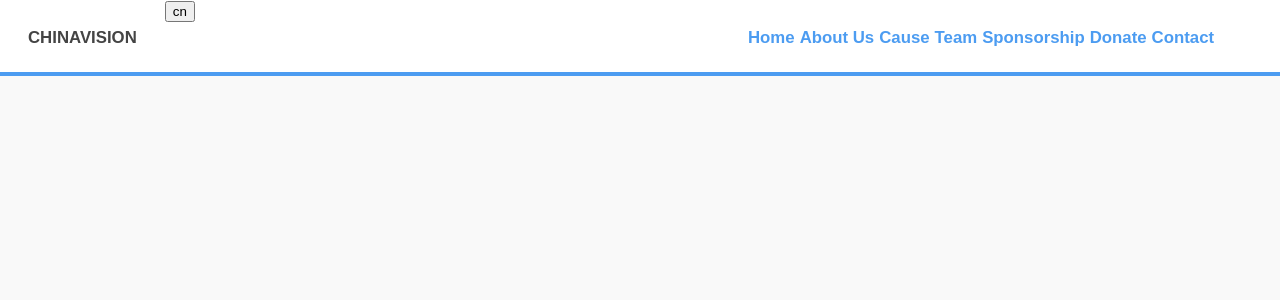
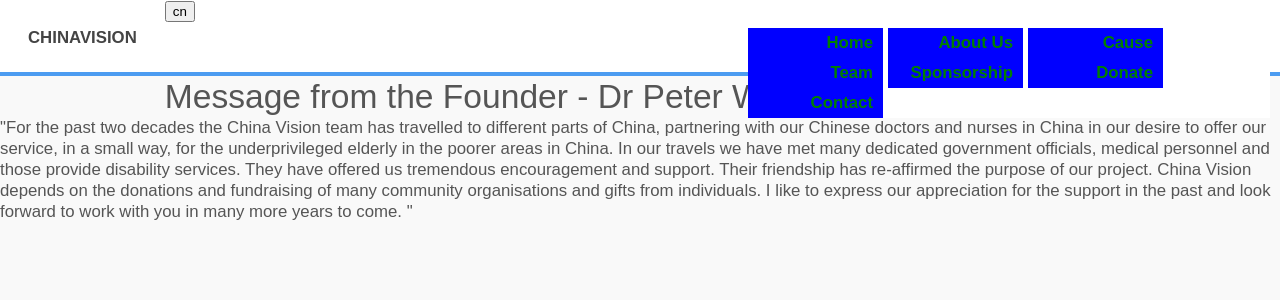
Before and after one commit to zakmyster/chinavision, an Angular app: page /home in a window 1280 px wide. Shown: the top 300 px of the page. Built offline with nearby package versions, Linux system fonts and the light colour scheme.

Commit message:
add logic to close side nav when nav item is clicked

```diff
--- a/src/app/workspace/components/workspace-top-nav/workspace-top-nav.component.html
+++ b/src/app/workspace/components/workspace-top-nav/workspace-top-nav.component.html
@@ -5,7 +5,7 @@
     <a (click)="_showSideBar = !_showSideBar" id="menu-icon" ></a>
     <ul [class.show-sidebar]="!_showSideBar">
       <li *ngFor="let nav of _navBarLngLabels">
-        <a routerLink="/{{nav.route}}">{{nav[_currLanguageLabel]}}</a>
+        <a routerLink="/{{nav.route}}" (click)="closeNavMenu()" >{{nav[_currLanguageLabel]}}</a>
       </li>
     </ul>
   </nav>
--- a/src/app/workspace/components/workspace-top-nav/workspace-top-nav.component.sass
+++ b/src/app/workspace/components/workspace-top-nav/workspace-top-nav.component.sass
@@ -22,16 +22,27 @@
         position: absolute
         right: 20px
         top: 80px
-        width: 20%
+        width: 160px
+        background-color: lightblue
 
         &.show-sidebar
             display: none
 
     li
         padding: 10px
-        width: 100%;
-        padding: 10px 0
+        width: 100%
+        padding: 10px 0 0 17px
         margin: 0
+        text-align: right
+
+        a
+            color: green
+            background-color: blue
+            width: 135px
+            height: 30px
+            display: inline-block
+            line-height: 30px
+            padding-right: 10px
 
 #menu-icon
     display: inline-block
@@ -49,6 +60,7 @@
 @media only screen and (min-width : 730px)
     nav
         width: 550px
+        height: 57px
         padding: 28px
         float: none
         display: inline-block
@@ -59,6 +71,7 @@
             width: auto
             right: auto
             top: auto
+            background-color: white;
 
             &.show-sidebar
                 display: inline-block
@@ -69,3 +82,4 @@
         li
             display: inline
             padding-right: 5px
+            padding-left: 0px
--- a/src/app/workspace/components/workspace-top-nav/workspace-top-nav.component.ts
+++ b/src/app/workspace/components/workspace-top-nav/workspace-top-nav.component.ts
@@ -35,8 +35,19 @@
       });
     });
   }
-
-  changeLanguage() {
+  /*
+   * Function to change the page language when the Language button
+   * is clicked. Takes no parameters.
+   */
+  public changeLanguage() {
     this._languageService.setLanguage(this._newLanguageLabel);
   }
+
+  /*
+   * Function to close the mobile version of the navigation menu,
+   * when a nav item is clicked. Takes no parameters.
+   */
+  public closeNavMenu() {
+    this._showSideBar = false; // hides mobile sideBar
+  }
 }
--- a/src/app/workspace/components/workspace/workspace.component.html
+++ b/src/app/workspace/components/workspace/workspace.component.html
@@ -1,4 +1,4 @@
 <cv-workspace-top-nav></cv-workspace-top-nav>
 <p>
-   <!-- <router-outlet></router-outlet> -->
+   <router-outlet></router-outlet>
 </p>
```
